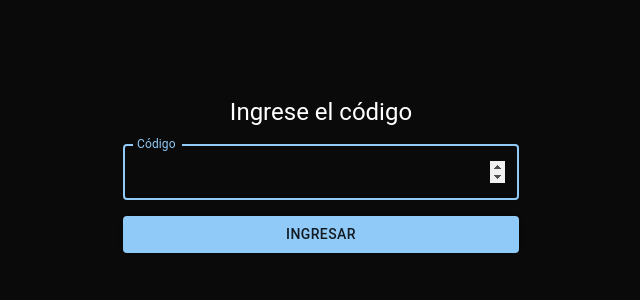
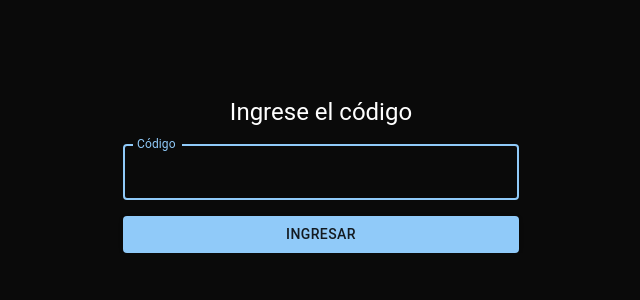
Before and after one commit to fabio2100/card_track, a Next.js app: page /validar in a window 1280 px wide. Shown: the top 300 px of the page, without its empty margins (319-959 px from the left). Built offline with nearby package versions, Linux system fonts and the light colour scheme.

Commit message:
feat: codigo type password

```diff
--- a/app/validar/page.tsx
+++ b/app/validar/page.tsx
@@ -49,12 +49,12 @@ function ValidarForm() {
       </Typography>
       <TextField
         fullWidth
-        type="number"
+        type="password"
         label="Código"
         value={code}
         onChange={(e) => setCode(e.target.value)}
+        inputProps={{ inputMode: 'numeric', pattern: '[0-9]*' }}
         autoFocus
-        inputProps={{ inputMode: 'numeric' }}
       />
       <Button type="submit" variant="contained" fullWidth loading={loading}>
         Ingresar
```
